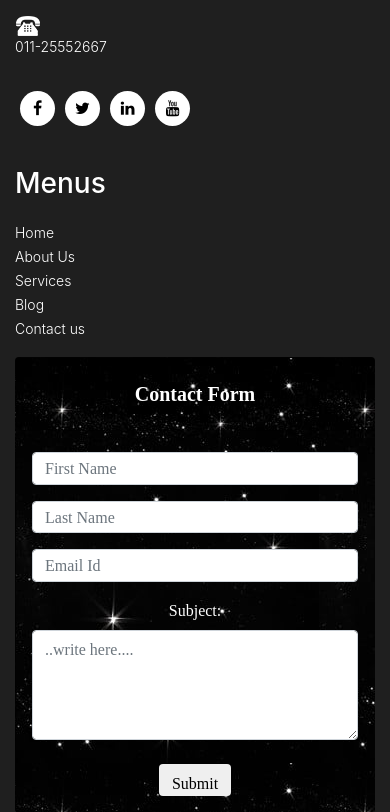
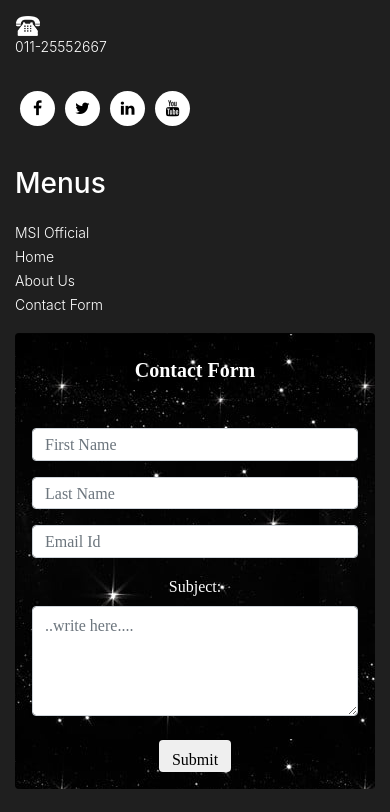
Before and after one commit to Megha2k/MSI-Alumni, a Django app: page / in a window 390 px wide. Shown: the part 2205-3017 px from the top of the page. Run offline with Django 3.2, Linux system fonts and the light colour scheme; data comes from the database, SQL or seed files in the repository; some libraries are stand-ins or nearby versions.

Commit message:
contact formm shifted to index page only and not any other page

```diff
--- a/alumni_portal/alumni_app/views.py
+++ b/alumni_portal/alumni_app/views.py
@@ -25,81 +25,52 @@ def index(request):
     display_alumni_list = {"display_alumni_objs":display_alumni_obj}
 
 
-    ContactUsView(request)
-
-    # if request.method == "POST":
-    #     if 'contact_form' in request.POST:
-    #         fname = request.POST["fname"]
-    #         lname = request.POST['lname']
-    #         email = request.POST['email']
-    #         subject = request.POST['subject']
-    #         data = Contact(fname=fname,lname=lname,email=email,subject=subject)
-    #         data.save()
-    #         return render(request,'alumni_app/contact_form_redirect.html')
+    if request.method == "POST":
+        if 'contact_form' in request.POST:
+            fname = request.POST["fname"]
+            lname = request.POST['lname']
+            email = request.POST['email']
+            subject = request.POST['subject']
+            data = ContactUs(fname=fname,lname=lname,email=email,subject=subject)
+            data.save()
+            return render(request,'alumni_app/contact_form_redirect.html')
 
     return render(request, 'alumni_app/index.html',{"list_slideshow":slideshow_list,"list_display_alumni":display_alumni_list})
-
-
-def ContactUsView(request):
-    if 'contact_form' in request.POST:
-        fname = request.POST["fname"]
-        lname = request.POST['lname']
-        email = request.POST['email']
-        subject = request.POST['subject']
-        data = ContactUs(fname=fname,lname=lname,email=email,subject=subject)
-        data.save()
-    return render(request,'alumni_app/contact_form_redirect.html')
 
 
 def bca_placement(request):
     placement_companies_obj = placement_companies_model.objects.all().filter(bca="yes").order_by('name')
     placement_companies_list = {'placement_companies_obj':placement_companies_obj}
-
-    ContactUsView(request)
     return render(request, 'alumni_app/bca_placement.html',placement_companies_list)
 
 def bba_placement(request):
     placement_companies_obj = placement_companies_model.objects.all().filter(bba="yes").order_by('name')
     placement_companies_list = {'placement_companies_obj':placement_companies_obj}
-
-    ContactUsView(request)
     return render(request, 'alumni_app/bca_placement.html',placement_companies_list)
 
 def bed_placement(request):
     placement_companies_obj = placement_companies_model.objects.all().filter(bed="yes").order_by('name')
     placement_companies_list = {'placement_companies_obj':placement_companies_obj}
-
-    ContactUsView(request)
     return render(request, 'alumni_app/bca_placement.html',placement_companies_list)
 
 def bcom_placement(request):
     placement_companies_obj = placement_companies_model.objects.all().filter(bcom="yes").order_by('name')
     placement_companies_list = {'placement_companies_obj':placement_companies_obj}
-
-    ContactUsView(request)
     return render(request, 'alumni_app/bca_placement.html',placement_companies_list)
 
 def achievements(request):
     achievements_obj = achievements_model.objects.all().filter(checked="yes")
     achievements_list = {"achievements_obj":achievements_obj}
-
-    ContactUsView(request)
     return render(request, 'alumni_app/achievements.html',achievements_list)
 
 def notice(request):
 	notice_obj = reversed(notice_model.objects.all())
 	notice_list = {'notice_obj':notice_obj}
-
-	ContactUsView(request)
-
 	return render(request, 'alumni_app/notice.html',notice_list)
 
 def events(request):
 	events_obj = reversed(events_model.objects.all())
 	events_list = {'events_obj':events_obj}
-
-	ContactUsView(request)
-
 	return render(request, 'alumni_app/events.html',events_list)
 
 @login_required
@@ -123,8 +94,6 @@ def login_success(request):
     else:
         pass
 
-    ContactUsView(request)
-
     return index(request)
 
 @login_required
@@ -137,8 +106,6 @@ def alumni(request):
         if form.is_valid():
             form.save(commit=True)
         return render(request, 'alumni_app/alumni.html',{'submit_achievements_form':form})
-
-    ContactUsView(request)
 
     return render(request, 'alumni_app/alumni.html',{'submit_achievements_form':form_submit_achievements})
 
@@ -291,8 +258,6 @@ def sendanemail(request):
 def gallery(request):
     slideshow_obj = slideshow_model.objects.all()
     slideshow_list = {'slideshow_obj':slideshow_obj}
-
-    ContactUsView(request)
     return render(request, 'alumni_app/gallery.html',{"list_slideshow":slideshow_list})
 
 
@@ -316,5 +281,4 @@ class AlumniDetailView(DetailView):
 
 
 def about(request):
-    ContactUsView(request)
     return render(request,'alumni_app/about.html')
--- a/alumni_portal/templates/alumni_app/base.html
+++ b/alumni_portal/templates/alumni_app/base.html
@@ -178,11 +178,10 @@
 					     <div class="footer_blog footer_menu">
 						    <h3>Menus</h3>
 						    <ul>
-							  <li><a href="index.html">Home</a></li>
-							  <li><a href="about.html">About Us</a></li>
-							  <li><a href="services.html">Services</a></li>
-							  <li><a href="#">Blog</a></li>
-							  <li><a href="contact.html">Contact us</a></li>
+                              <li><a href="https://www.msijanakpuri.com/">MSI Official</a></li>
+							  <li><a href="{% url 'index' %}">Home</a></li>
+							  <li><a href="{% url 'alumni_app:about' %}">About Us</a></li>
+							  <li><a href="{% url 'homepage' %}#contact">Contact Form</a></li>
 							</ul>
 						 </div>
 					   </div>
@@ -190,43 +189,11 @@
 				 </div>
              <!-- Contact Form -->
 
-             <div class="col-xs-6 col-md-4">
-                <div class="card" id="cardFormTitle">
-                  <h5 class="card-header info-color white-text text-center py-4">
-                    <strong>Contact Form</strong>
-                  </h5>
-                  <div class="card-body" id="formContainerDiv">
-                    <form name="contact_form" id="contact_form" class="text-center" action="" method="POST">
-                        {% csrf_token %}
-                      <div class="md-form mt-3">
-                        <input type="text" name="fname" id="materialContactFormFirstName" class="form-control" placeholder="First Name" required="required">
-                      </div>
-                      <div class="md-form mt-3">
-                        <input type="text" name="lname" id="materialContactFormLastName" class="form-control" placeholder="Last Name">
-                      </div>
-                      <div class="md-form mt-3">
-                        <input type="text" name="email" id="materialContactEmail" class="form-control" placeholder="Email Id" required="required">
-                      </div>
-                      <div>
-                        <!-- <br>
-                        <br>
-                        <br>-->
+            {% block contact_form %}
 
-                      </div>
-                      <div class="md-form mt-3">
-                        <label for="subject" id = "subjectLabel">Subject:</label><br>
-                        <textarea class="form-control" id="subject" name="subject" placeholder="..write here...." cols=40 rows=4 required="required"></textarea>
-                      </div>
-                      <br>
-                      <div id="SubmitButton">
-                      <input type="submit" name="contact_form" value="Submit" class="btn" id = "contactSubmitButton">
-                      </div>
 
-                    </form>
 
-                  </div>
-                </div>
-             </div>
+            {% endblock %}
              <!-- CONTACT FORM END -->
 
 
--- a/alumni_portal/templates/alumni_app/index.html
+++ b/alumni_portal/templates/alumni_app/index.html
@@ -283,3 +283,46 @@
 	<!-- end section -->
 
 {% endblock %}
+
+
+{% block contact_form %}
+<div class="col-xs-6 col-md-4">
+   <div class="card" id="cardFormTitle">
+     <h5 class="card-header info-color white-text text-center py-4">
+       <strong>Contact Form</strong>
+     </h5>
+     <div class="card-body" id="formContainerDiv">
+       <form name="contact_form" id="contact_form" class="text-center" action="" method="POST">
+           {% csrf_token %}
+         <div class="md-form mt-3">
+           <input type="text" name="fname" id="materialContactFormFirstName" class="form-control" placeholder="First Name" required="required">
+         </div>
+         <div class="md-form mt-3">
+           <input type="text" name="lname" id="materialContactFormLastName" class="form-control" placeholder="Last Name">
+         </div>
+         <div class="md-form mt-3">
+           <input type="text" name="email" id="materialContactEmail" class="form-control" placeholder="Email Id" required="required">
+         </div>
+         <div>
+           <!-- <br>
+           <br>
+           <br>-->
+
+         </div>
+         <div class="md-form mt-3">
+           <label for="subject" id = "subjectLabel">Subject:</label><br>
+           <textarea class="form-control" id="subject" name="subject" placeholder="..write here...." cols=40 rows=4 required="required"></textarea>
+         </div>
+         <br>
+         <div id="SubmitButton">
+         <input type="submit" name="contact_form" value="Submit" class="btn" id = "contactSubmitButton">
+         </div>
+
+       </form>
+
+     </div>
+   </div>
+</div>
+
+
+{% endblock %}
```
Also changed, not shown: alumni_portal/static/images/thankyou.jpg (added).
